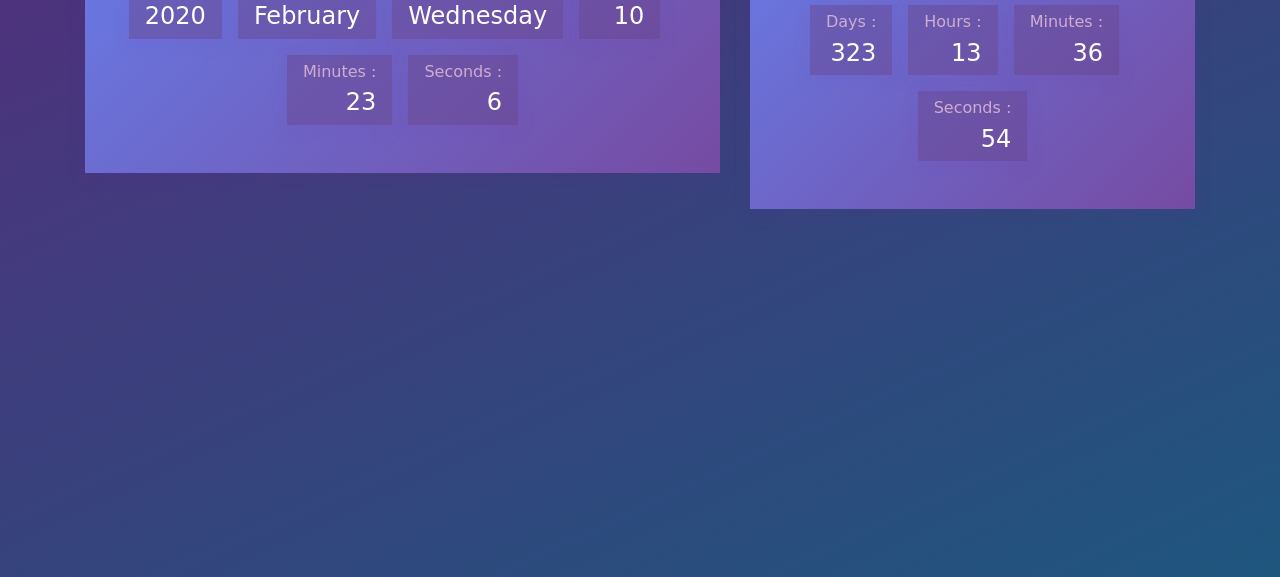
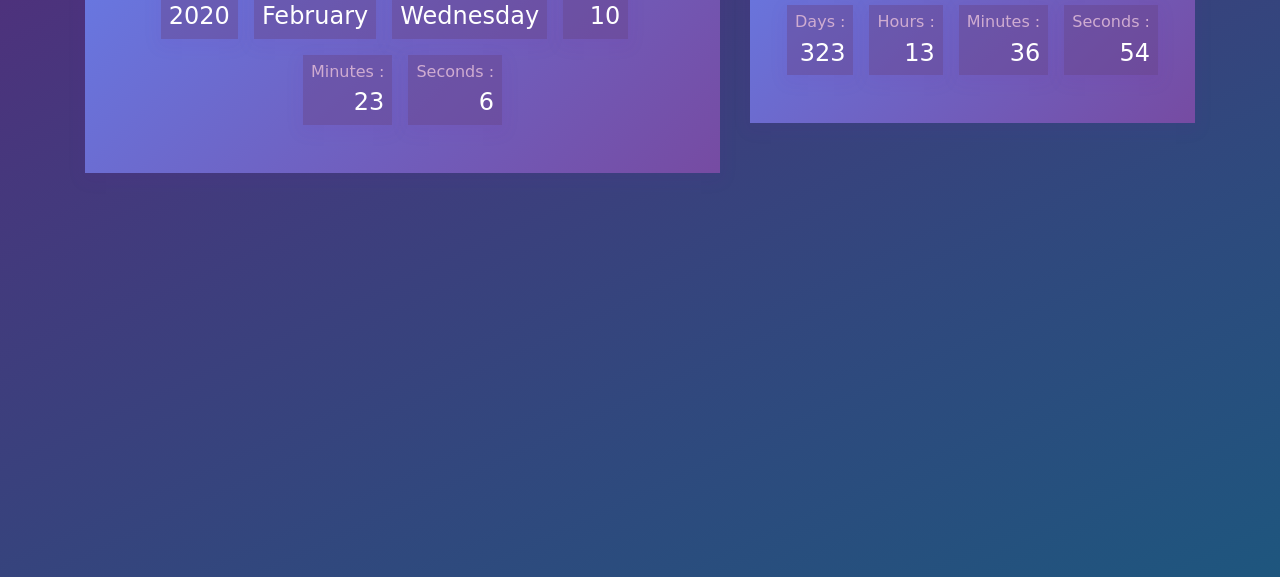
Before and after one commit to webskyus/timer, a plain HTML site: page index.html in a window 1280 px wide. Shown: the part 223-800 px from the top of the page. Drawn offline with Linux system fonts and the light colour scheme; a web font is replaced by a local one.

Commit message:
change timer-wrapper__box padding

```diff
--- a/css/style.css
+++ b/css/style.css
@@ -44,8 +44,6 @@ ol {
 }
 .timer-wrapper__box {
 	padding: 0.5rem;
-	padding-left: 1rem;
-	padding-right: 1rem;
 	margin-bottom: 1rem;
 	margin-right: 1rem;
 	color: #fff;
--- a/js/app.js
+++ b/js/app.js
@@ -7,8 +7,8 @@ window.addEventListener('DOMContentLoaded', function () {
 			thisYear = new Date(),
 			nextYear = thisYear.getFullYear() + 1,
 			days = ['Sunday', 'Monday', 'Tuesday', 'Wednesday', 'Thursday', 'Friday', 'Saturday'],
-			month = ['January', 'February', 'March', 'April', 'May', 'June', 'July', 'August', 'September',
-			'Octover', 'November', 'December'];
+			month = ['January', 'February', 'March', 'April', 'May', 'June', 'July', 'August',
+			'September','Octover', 'November', 'December'];
 
 
 			deadline = nextYear + '-1-1';
@@ -74,6 +74,7 @@ window.addEventListener('DOMContentLoaded', function () {
 
 		function updateDate() {
 			let t = getTimingNow();
+
 			year.textContent = t.year;
 			month.textContent = t.month;
 			days.textContent = t.days;
```
